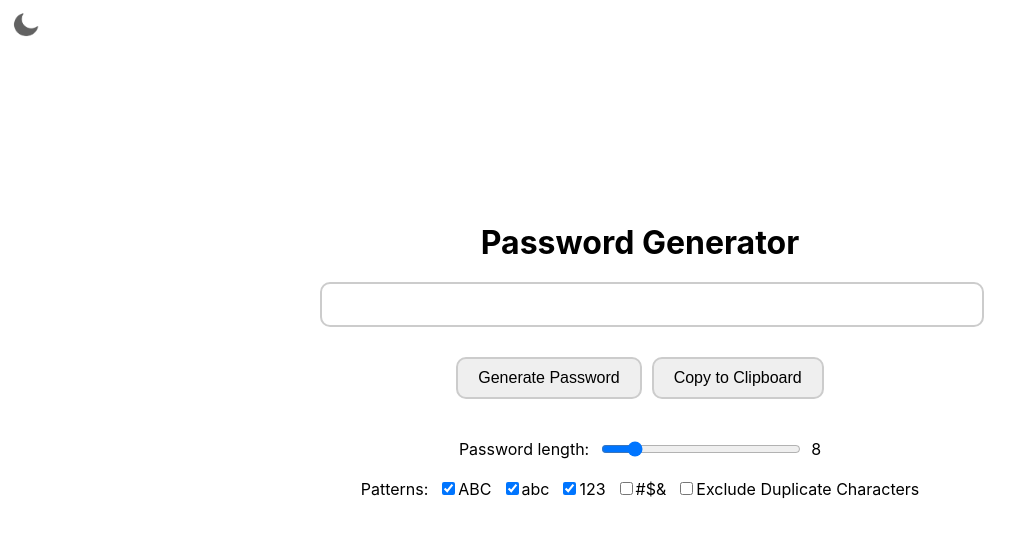
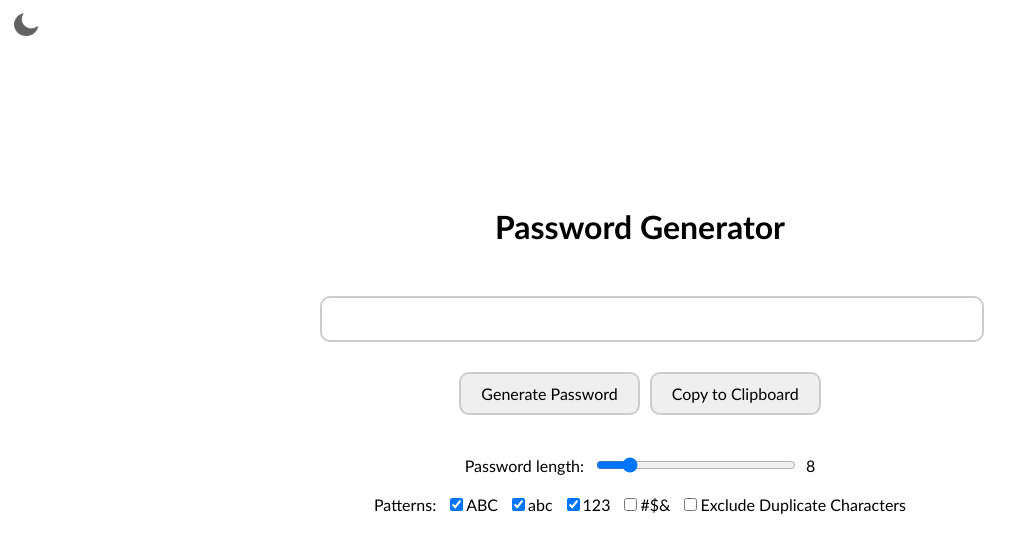
Before and after one commit to davevad93/pass-gen, a React (Create React App) app in the folder my-app/: page / in a window 1280 px wide. Shown: the top 552 px of the page, without its empty margins (0-1033 px from the left). Built offline with nearby package versions, Linux system fonts and the light colour scheme.

Commit message:
Update PasswordGenerator.css, font-family and size

```diff
--- a/my-app/src/components/PasswordGenerator.css
+++ b/my-app/src/components/PasswordGenerator.css
@@ -2,6 +2,7 @@
 html, body {
     margin: 0;
     height: 100%;
+	font-family: "Trebuchet MS", sans-serif;
 }
 
 .password-generator {
@@ -24,7 +25,7 @@ html, body {
 }
 
 .password-generator h1 {
-    margin-bottom: 20px;
+    margin-bottom: 50px;
 }
 
 .password-container {
@@ -46,6 +47,7 @@ html, body {
 	white-space: nowrap;
     overflow: hidden;
     text-overflow: ellipsis;
+	font-family: "Trebuchet MS", sans-serif;
 }
 
 .password-input.weak {
@@ -105,6 +107,7 @@ html, body {
     cursor: pointer;
     border-radius: 10px;
     border: 2px solid #ccc;
+	font-family: "Trebuchet MS", sans-serif;
 }
 
 button:hover {
```
